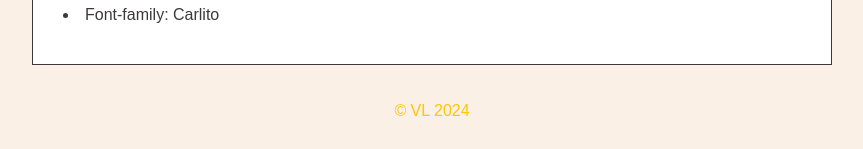
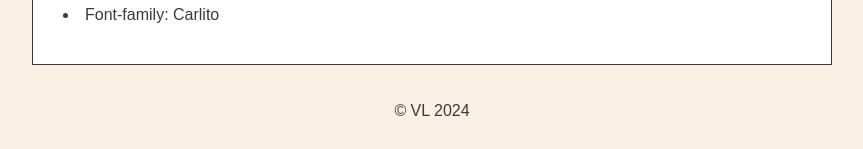
Before and after one commit to Vietos94/website-style-guide, a plain HTML site: page index.html in a window 1280 px wide. Shown: the part 1082-1231 px from the top of the page, without its empty margins (208-1071 px from the left). Drawn offline with Linux system fonts and the light colour scheme.

Commit message:
Update styles.css

```diff
--- a/styles.css
+++ b/styles.css
@@ -143,6 +143,6 @@ ul {
 
 footer {
   padding: 2rem;
-  color: #FFC604;
+  color: #3D3839;
   text-align: center;
 }
```
